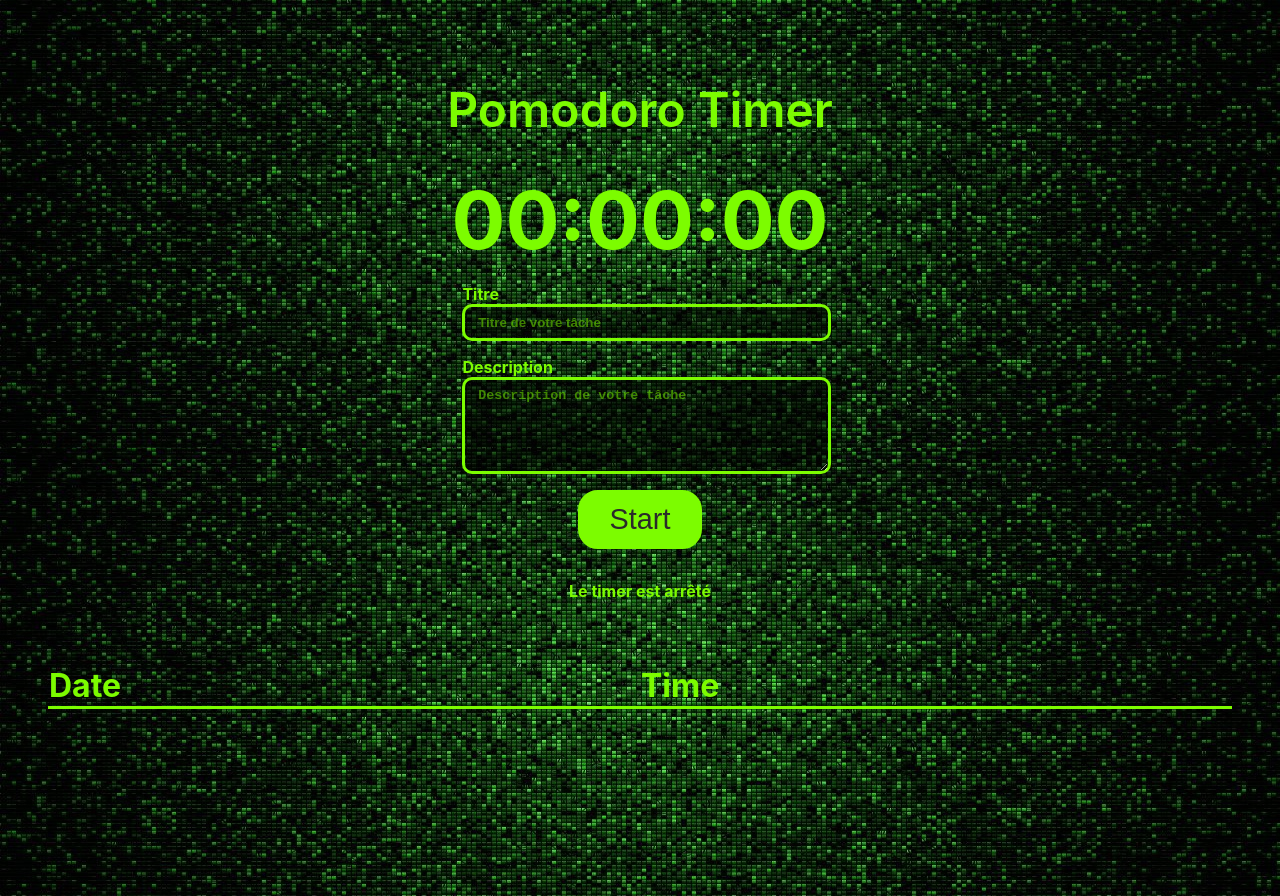
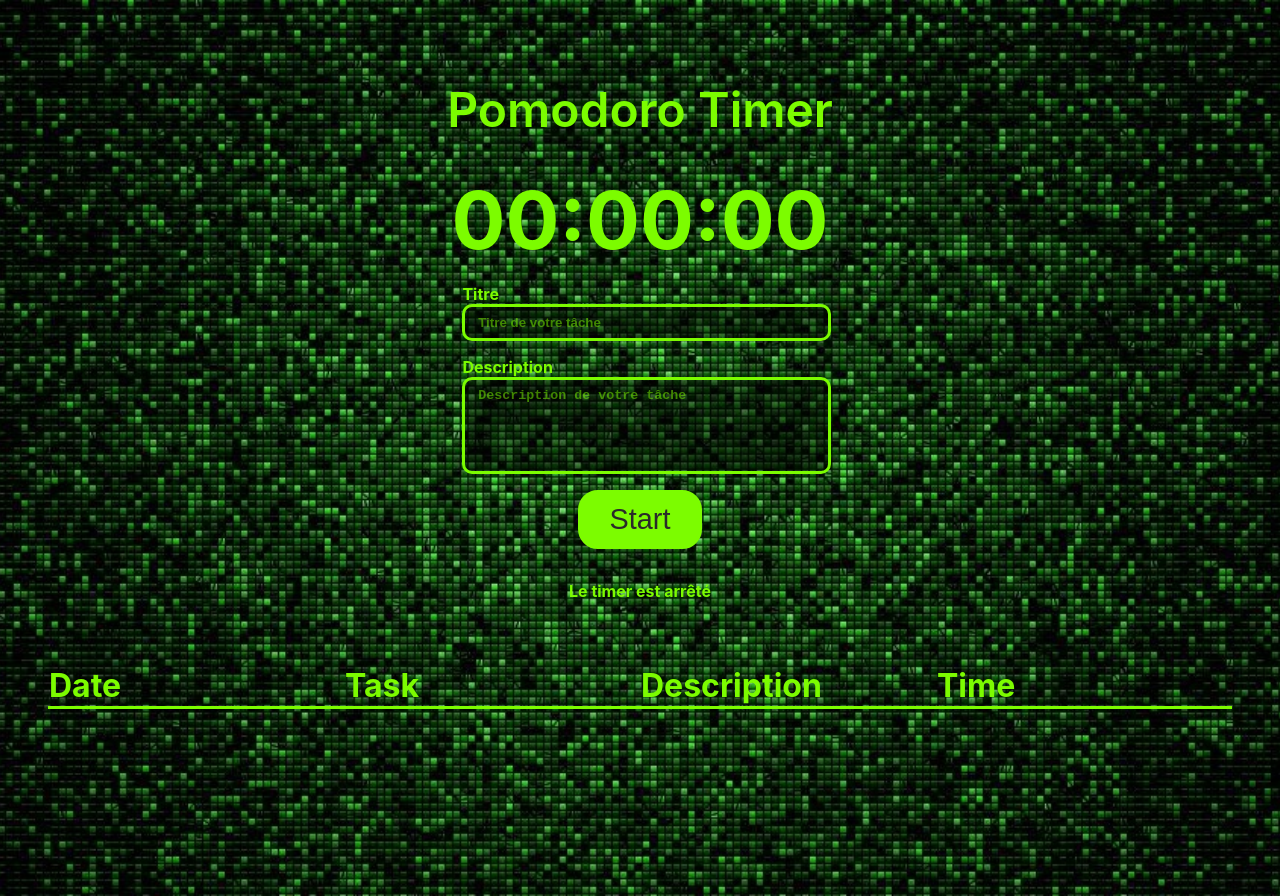
Before and after one commit to FredGuiou/Pomodoro, a React (Create React App) app: page / in a window 1280 px wide. Built offline with nearby package versions, Linux system fonts and the light colour scheme.

Commit message:
Fix: CSS for table head constant space

```diff
--- a/src/App.js
+++ b/src/App.js
@@ -11,9 +11,9 @@ function App() {
 
   const { parseSecondsToHMS } = useTimeParser();
 
-  const saveTime = (time) => {
+  const saveTime = (time, title, description) => {
     const date = new Date();
-    setTimers([...timers, { time, date }]);
+    setTimers([...timers, { time, date, title, description }]);
   }
 
   const displayTimerDetails = (timer) => {
--- a/src/App.module.css
+++ b/src/App.module.css
@@ -1,8 +1,8 @@
 .container {
   padding: 3rem;
   background-image: url(./pictures/Githubwall.jpg);
-  background-repeat: round;
-  background-size: contain;
+  background-size: cover;
+  background-position: center;
   display:flex;
   flex-direction: column;
   align-items: center;
--- a/src/TaskForm.js
+++ b/src/TaskForm.js
@@ -1,4 +1,4 @@
-import { useId } from "react";
+import { useId, useRef } from "react";
 import Button from "./Button";
 import style from "./TaskForm.module.css";
 
@@ -6,20 +6,34 @@ function TaskForm({ isTimerStarted, onSubmit }) {
 
     const id = useId();
 
+    const titleInput = useRef(null);
+    const descriptionInput = useRef(null);
+
     const handleSubmitForm = (event) => {
         event.preventDefault();
-        onSubmit(); // vient du composant parent de TaskForm.
+        onSubmit(//On passe à la soumission l'objet du formulaire
+            {
+                title:titleInput.current.value,
+                description:descriptionInput.current.value,
+            }
+        ); // vient du composant parent de TaskForm.
+
+        //On réinitialise les valeurs des champs une fois la tâche enregistrée.
+        if (isTimerStarted){
+            titleInput.current.value = null;
+            descriptionInput.current.value = null;
+        }
     };
 
     return (
         <form onSubmit={ handleSubmitForm } className={style['form']}>
             <div className={style['input-group']}>
                 <label className={style['label']} htmlFor={ `${id}-title` }>Titre</label>
-                <input className={style['input']} type="text" id={ `${id}-title` } placeholder="Titre de votre tâche" />
+                <input ref={ titleInput } className={style['input']} type="text" id={ `${id}-title` } placeholder="Titre de votre tâche" />
             </div>
             <div className={style['input-group']}>
                 <label className={style['label']} htmlFor={ `${id}-description` }>Description</label>
-                <textarea className={style['input']} id={ `${id}-description` } rows="5" placeholder="Description de votre tâche"></textarea>
+                <textarea ref={ descriptionInput } className={style['input']} id={ `${id}-description` } rows="5" placeholder="Description de votre tâche"></textarea>
             </div>
             <Button type='submit' isTimerStarted={ isTimerStarted } />
         </form>
--- a/src/TaskForm.module.css
+++ b/src/TaskForm.module.css
@@ -23,6 +23,7 @@
     caret-color: lawngreen;
     width: 95%;
     background-color: rgba(0, 0, 0, 0.486);
+    resize: none;
 }
 
 .input:focus {
--- a/src/Timer.js
+++ b/src/Timer.js
@@ -10,10 +10,10 @@ function Timer(props) {
     const [isTimerStarted, setTimerStarted] = useState(false);
     const { time, startTimer, stopTimer } = useTimer();
 
-    const handleStartTimer = () => {
+    const handleStartTimer = ({ title, description }) => {
         if (isTimerStarted) { // isTimerStarted est vrai => on veut arrêter le timer.
             const savedTime = stopTimer();
-            props.saveTime(savedTime);
+            props.saveTime(savedTime, title, description);
             setTimerStarted(false);
         } else {  // isTimerStarted est faux => on veut démarrer le timer.
             setTimerStarted(true);
--- a/src/TimersTable.js
+++ b/src/TimersTable.js
@@ -26,6 +26,8 @@ function TimersTable(props) {
             <thead>
                 <tr>
                     <th>Date</th>
+                    <th>Task</th>
+                    <th>Description</th>
                     <th>Time</th>
                 </tr>
             </thead>
@@ -34,6 +36,8 @@ function TimersTable(props) {
                     props.timers.map((timer) => (
                         <tr ref={ addTimerRef } onClick={ () => props.onDisplayTimerDetails(timer) } key = { timer.date.getMilliseconds() }>
                             <td>{ timer.date.toLocaleDateString() } at { timer.date.toLocaleTimeString() }</td>
+                            <td>{timer.title}</td>
+                            <td>{timer.description}</td>
                             <td><ClockDisplay time={timer.time}/></td>
                         </tr>
                     ))
--- a/src/TimersTable.module.css
+++ b/src/TimersTable.module.css
@@ -10,7 +10,7 @@
     text-align: left;
     color: lawngreen;
     font-size:xx-large;
-    width: 50%;
+    width: 25%;
 }
 
 .timers-table th {
```
